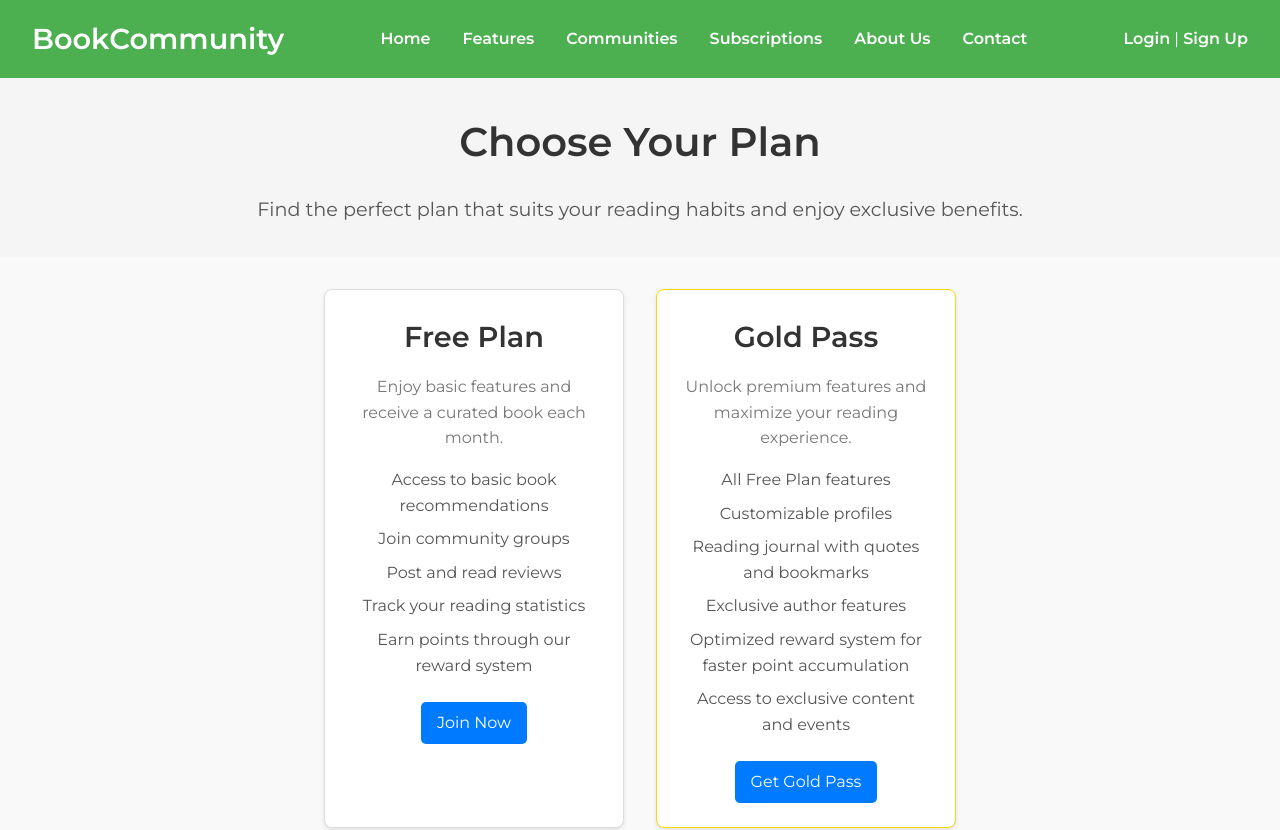
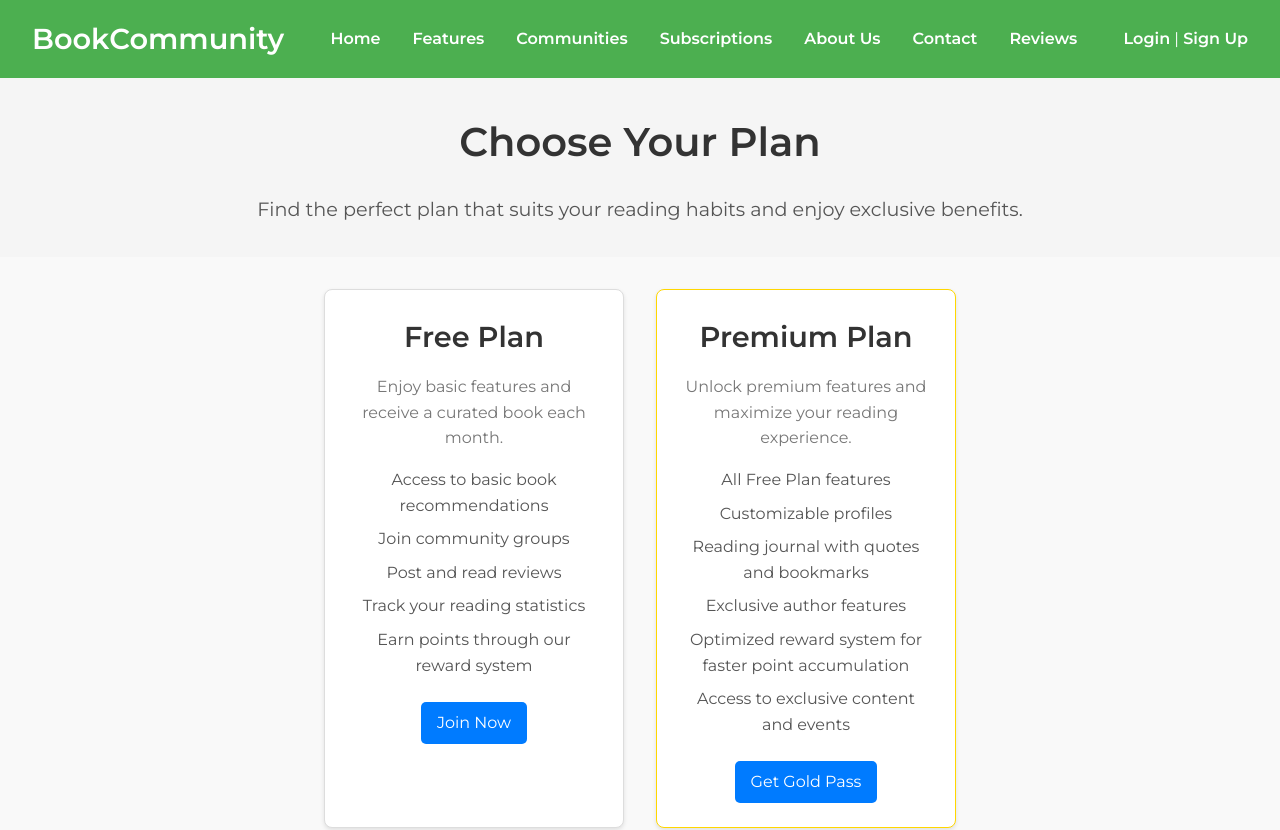
Before and after one commit to YTomar79/BookMarkd, a website: page subscriptions.html in a window 1280 px wide. Shown: the top 830 px of the page. Drawn offline with Linux system fonts and the light colour scheme.

Commit message:
Update subscriptions.html

```diff
--- a/subscriptions.html
+++ b/subscriptions.html
@@ -18,6 +18,7 @@
                 <li><a href="subscriptions.html">Subscriptions</a></li>
                 <li><a href="about-us.html">About Us</a></li>
                 <li><a href="#">Contact</a></li>
+                <li><a href="reviews.html">Reviews</a></li>
             </ul>
         </nav>
         <div class="user-profile">
@@ -43,7 +44,7 @@
                 <a href="auth/auth.html" class="cta-button">Join Now</a>
             </div>
             <div class="plan premium">
-                <h2>Gold Pass</h2>
+                <h2>Premium Plan</h2>
                 <p>Unlock premium features and maximize your reading experience.</p>
                 <ul>
                     <li>All Free Plan features</li>
```
